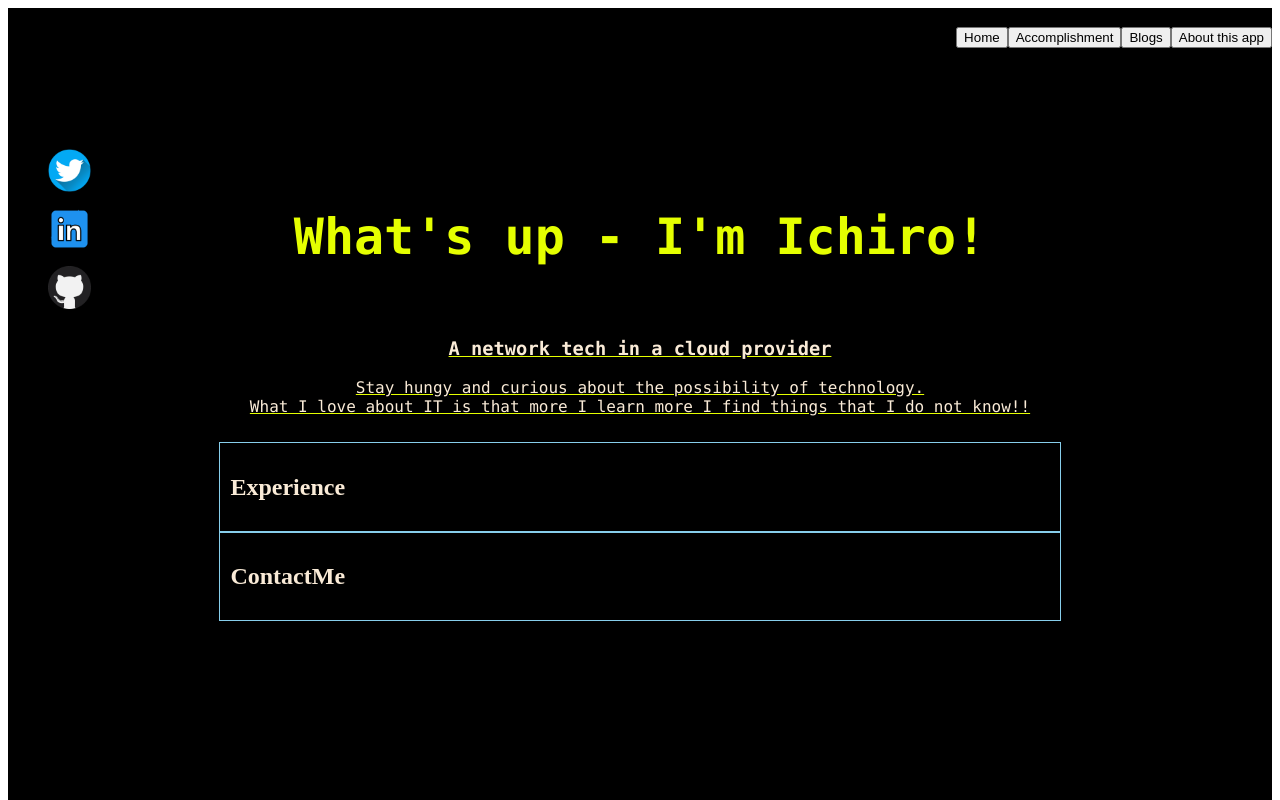
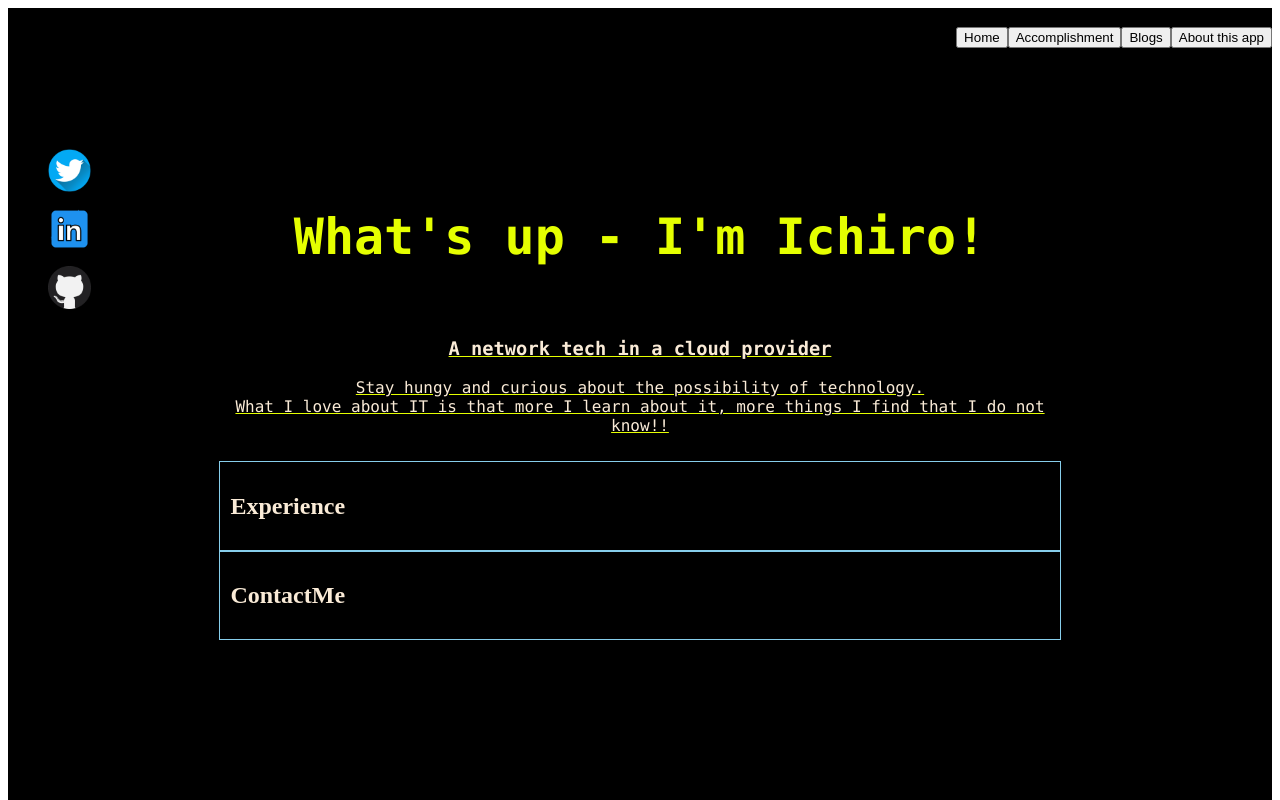
Before and after one commit to ichi-theinterface/portfolio-app, a React (Create React App) app: page / in a window 1280 px wide. Shown: the top 800 px of the page. Built offline with nearby package versions, Linux system fonts and the light colour scheme.

Commit message:
edit text 05-30

```diff
--- a/src/component/BriefIntroduction.js
+++ b/src/component/BriefIntroduction.js
@@ -5,7 +5,7 @@ const BriefIntroduction = () => (
       <h3>A network tech in a cloud provider</h3>
       <p>
           Stay hungy and curious about the possibility of technology. <br/>
-          What I love about IT is that more I learn more I find things that I do not know!!
+          What I love about IT is that more I learn about it, more things I find that I do not know!!
       </p>
     </div>
   );
```
